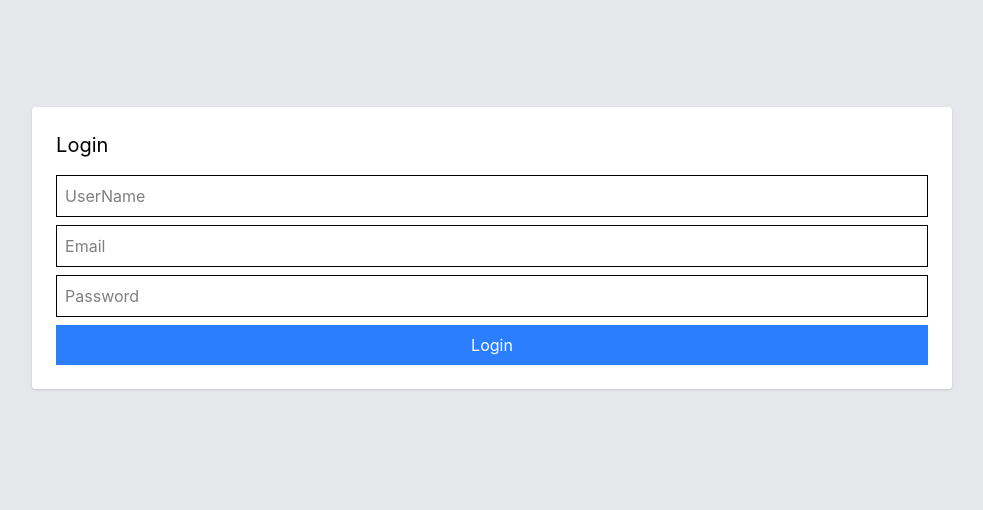
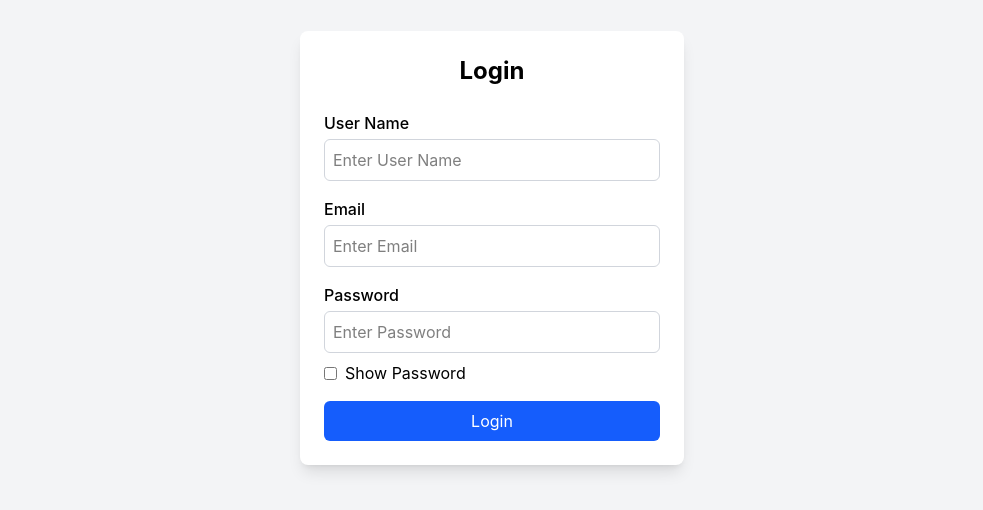
Before and after one commit to BeautiChandra/Jat, a React (Vite) app: page /login in a window 1280 px wide. Shown: the part 152-662 px from the top of the page, without its empty margins (148-1131 px from the left). Built offline with nearby package versions, Linux system fonts and the light colour scheme.

Commit message:
style: improve login form UI

```diff
--- a/package.json
+++ b/package.json
@@ -14,6 +14,7 @@
     "lucide-react": "^0.577.0",
     "react": "^19.2.4",
     "react-dom": "^19.2.4",
+    "react-icons": "^5.6.0",
     "react-router-dom": "^7.14.1",
     "tailwindcss": "^4.2.2"
   },
--- a/src/Component/JobList/JobList.jsx
+++ b/src/Component/JobList/JobList.jsx
@@ -1,4 +1,5 @@
 import Jobcard from "../Jobcard/Jobcard";
+import { FaSearch } from "react-icons/fa";
 export default function JobList() {
   return (
     <div className="w-full  mt-8 flex items-center flex-col gap-4">
@@ -19,11 +20,15 @@ export default function JobList() {
             <option>Oldest First</option>
           </select>
         </div>
-        <input
-          type="text"
-          placeholder="Search Jobs..."
-          className="bg-gray-50 p-2 border-gray-400 w-50 focus:outline-none focus:ring-1 focus:ring-blue-400"
-        />
+        <div className="relative w-64 bg-white">
+          <input
+            type="text"
+            placeholder="Search..."
+            className="w-full p-2 pr-10 border border-gray-300 rounded-md outline-none focus:ring-2 focus:ring-blue-400"
+          />
+
+          <FaSearch className="absolute right-3 top-1/2 -translate-y-1/2 text-gray-500" />
+        </div>
       </div>
       <div className="w-[70%] h-full mb-5 bg-gray-50 rounded-md ">
         {/* <p className="text-center mt-10">No Jobs Yet</p> */}
--- a/src/Component/Login/LoginForm.jsx
+++ /dev/null
@@ -1,11 +0,0 @@
-import { Form } from "lucide-react";
-
-export default function Login() {
-  return (
-    <form action="">
-      <input type="text" placeholder="UserName" />
-      <input type="password" placeholder="password " />
-      <button>LogIn</button>
-    </form>
-  );
-}
--- a/src/Pages/Login.jsx
+++ b/src/Pages/Login.jsx
@@ -9,46 +9,93 @@ export default function Login() {
   const [userName, setUserName] = useState("");
   const [email, setEmail] = useState("");
   const [password, setPassword] = useState("");
+  const [showPassword, setshowPassword] = useState(false);
 
   const handleSubmit = (e) => {
     e.preventDefault();
 
     const userData = { userName, email };
-
-    login(userData); // ✅ correct
+    login(userData);
     navigate("/dashboard");
   };
 
+  const handleShowhide = () => {
+    setshowPassword((prev) => !prev);
+  };
+
   return (
-    <div className="flex justify-center items-center h-screen">
-      <form onSubmit={handleSubmit} className="bg-white p-6 shadow rounded">
-        <h2 className="text-xl mb-4">Login</h2>
+    <div className="flex justify-center items-center h-screen bg-gray-100">
+      <form
+        onSubmit={handleSubmit}
+        className="w-[30%] bg-white p-6 shadow-lg rounded-lg"
+      >
+        <h2 className="text-2xl mb-6 text-center font-bold">Login</h2>
 
+        {/* Username */}
+        <label htmlFor="userName" className="block mb-1 font-medium">
+          User Name
+        </label>
         <input
           type="text"
-          placeholder="UserName"
+          id="userName"
+          name="userName"
+          placeholder="Enter User Name"
           value={userName}
           onChange={(e) => setUserName(e.target.value)}
-          className="border p-2 mb-2 w-full"
+          className="border border-gray-300 p-2 mb-4 w-full rounded-md
+                     focus:outline-none focus:ring-2 focus:ring-blue-300 focus:border-blue-500"
+          required
         />
 
+        {/* Email */}
+        <label htmlFor="email" className="block mb-1 font-medium">
+          Email
+        </label>
         <input
           type="email"
-          placeholder="Email"
+          id="email"
+          name="email"
+          placeholder="Enter Email"
           value={email}
           onChange={(e) => setEmail(e.target.value)}
-          className="border p-2 mb-2 w-full"
+          className="border border-gray-300 p-2 mb-4 w-full rounded-md
+                     focus:outline-none focus:ring-2 focus:ring-blue-300 focus:border-blue-500"
+          required
         />
 
+        {/* Password */}
+        <label htmlFor="password" className="block mb-1 font-medium">
+          Password
+        </label>
         <input
-          type="password"
-          placeholder="Password"
+          type={showPassword ? "text" : "password"}
+          id="password"
+          name="password"
+          placeholder="Enter Password"
           value={password}
           onChange={(e) => setPassword(e.target.value)}
-          className="border p-2 mb-2 w-full"
+          className="border border-gray-300 p-2 mb-2 w-full rounded-md
+                     focus:outline-none focus:ring-2 focus:ring-blue focus:border-blue-500"
+          required
         />
 
-        <button className="bg-blue-500 text-white px-4 py-2 w-full">
+        {/* Show Password */}
+        <div className="flex items-center mb-4">
+          <input
+            type="checkbox"
+            id="showPassword"
+            onChange={handleShowhide}
+            className="mr-2"
+          />
+          <label htmlFor="showPassword">Show Password</label>
+        </div>
+
+        {/* Button */}
+        <button
+          type="submit"
+          className="bg-blue-600 text-white py-2 w-full rounded-md
+                     hover:bg-blue-500 transition"
+        >
           Login
         </button>
       </form>
```
Also changed, not shown: 1 other file (tests, documents, lock files or other folders).
